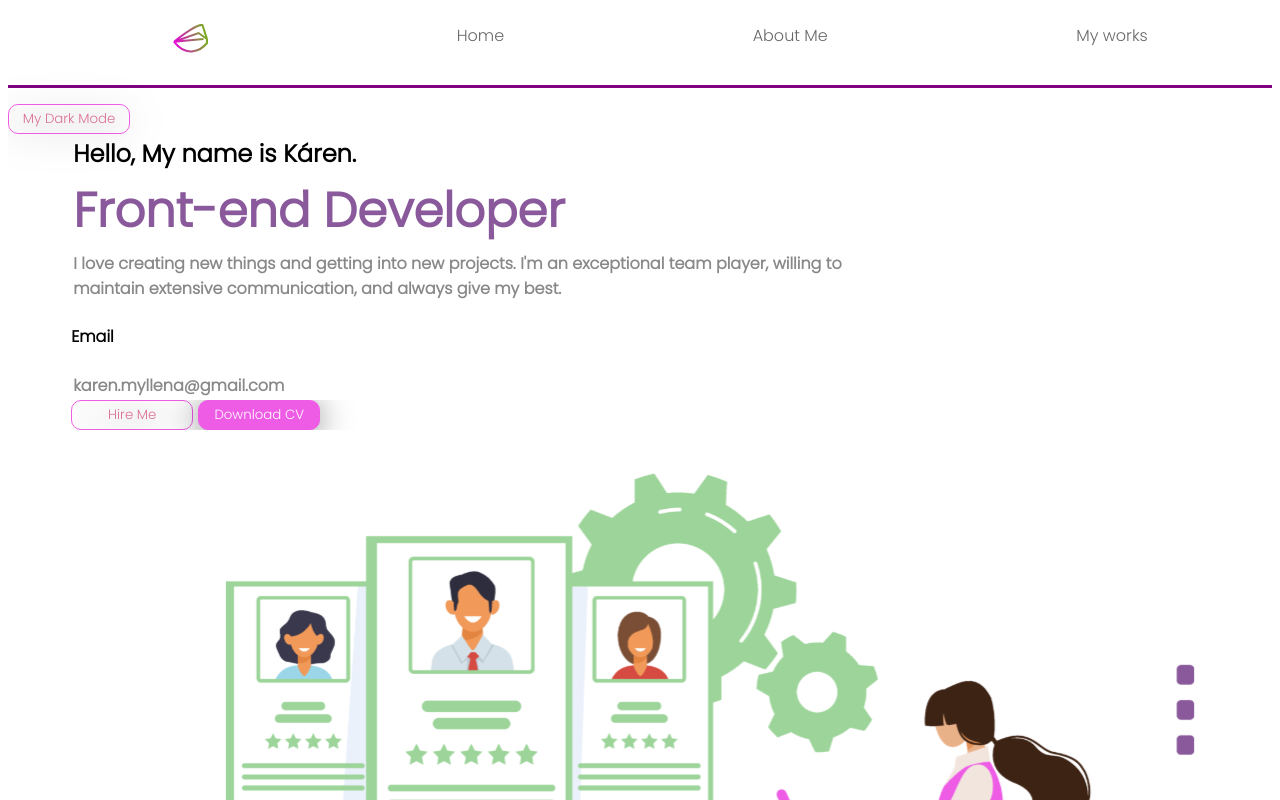
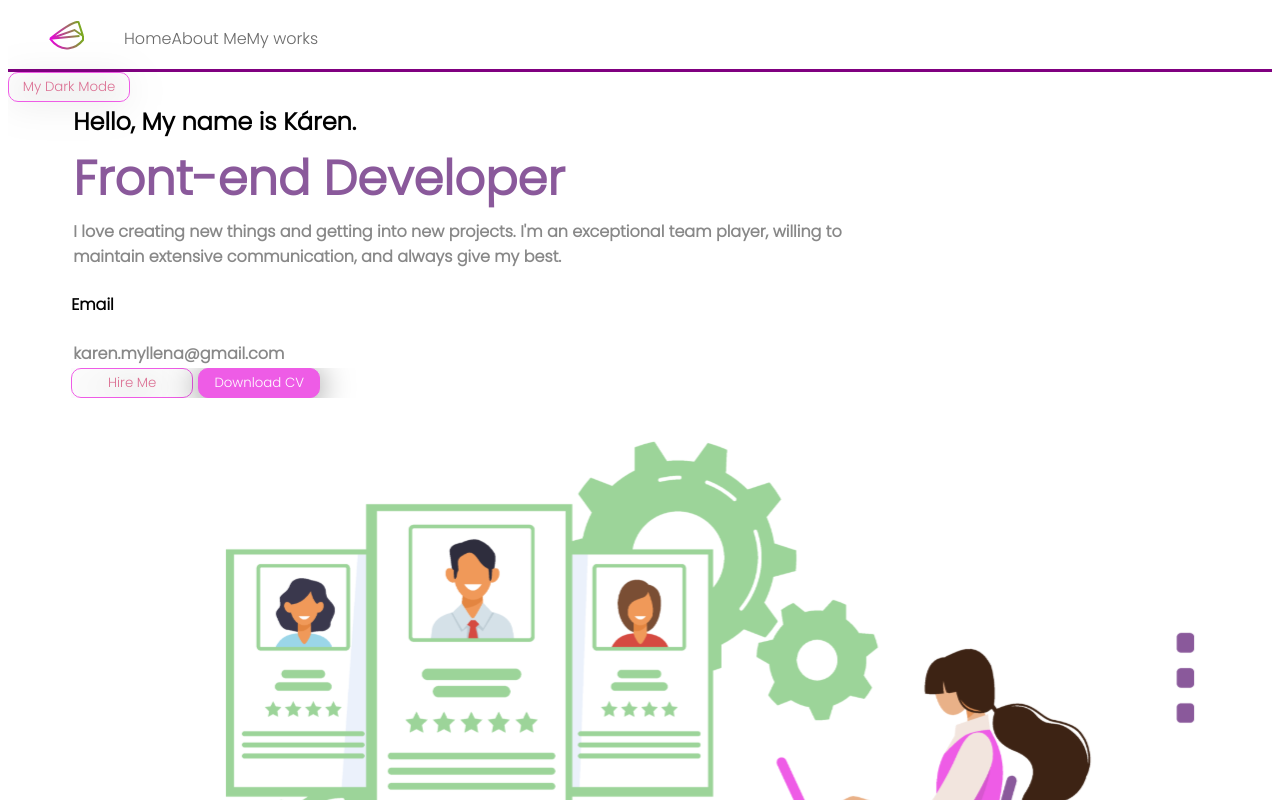
Before and after one commit to karenmscg/Portif-lio, a React (Create React App) app: page / in a window 1280 px wide. Shown: the top 800 px of the page. Built offline with nearby package versions, Linux system fonts and the light colour scheme.

Commit message:
começando o menu recursivo

```diff
--- a/src/App.js
+++ b/src/App.js
@@ -8,6 +8,7 @@ import { ThemeProvider } from "styled-components";
 import { lightTheme, darkTheme } from "./components/DarkMode";
 import { ThemeChanger } from "./components/DarkMode/ThemeStyles";
 import { Button } from "./components/HeroSection/HeroSection";
+import SideBar from "./components/SideBar";
 
 function App() {
   const [theme, setTheme] = useState("light");
@@ -21,6 +22,7 @@ function App() {
         <ThemeChanger>
           <GlobalStyle />
           <Navbar />
+          <SideBar />
           <Button onClick={() => themeToggler()}> My Dark Mode </Button>
           <HeroSection />
           <Footer />
--- a/src/components/HeroSection/HeroSection.js
+++ b/src/components/HeroSection/HeroSection.js
@@ -2,8 +2,6 @@ import styled from "styled-components";
 
 export const HeroContainer = styled.div`
   margin-left: 5%;
-  background-repeat: no-repeat;
-  background-size: 40%;
   display: flex;
   flex-direction: column;
 `;
@@ -22,7 +20,7 @@ export const Button = styled.button`
   filter: drop-shadow(0px 4px 16px rgba(0, 0, 0, 0.5));
   border-radius: 10px;
   margin-right: 5px;
-  overflow: hidden;
+  cursor: pointer;
 
   &:hover {
     color: black;
--- a/src/components/Menu/Menu.js
+++ b/src/components/Menu/Menu.js
@@ -1,25 +1,58 @@
 import styled from "styled-components";
-import { NavLink as Link } from "react-router-dom";
+import { Link as NavLink } from "react-router-dom";
 import { FaBars } from "react-icons/fa";
 
 export const Menu = styled.menu`
   height: 64px;
   top: 0px;
   width: 100%;
-  border-style:none none solid none;
+  border-style: none none solid none;
   border-bottom-color: purple;
   display: flex;
-  justify-content: space-around;
+  align-items: center;
+  margin:0;
+
+  @media screen and (max-width: 780px) {
+    transition: 0.8s all ease;
+  }
 `;
 
-export const NavLink = styled(Link)`
+export const MobileIcon = styled.div`
+  display: none;
+
+  @media screen and (max-width: 780px) {
+    display: inline-block;
+    position: absolute;
+    top: 0;
+    right: 0;
+    transform: translate(-100%, 60%);
+    font-size: 1.5rem;
+    cursor: pointer;
+    color: black;
+
+  }
+`;
+
+export const NavMenu = styled.ul`
+  justify-self: center;
+
+  @media screen and (max-width: 780px) {
+    transition: 0.8s all ease;
+    display: none;
+  }
+`;
+export const NavLinks = styled(NavLink)`
   font-size: 16px;
   line-height: 24px;
   color: #696969;
   text-decoration: none;
+  height: 64px;
 
+  &:hover {
+    text-decoration: underline;
+    color: purple;
+  }
 `;
-
 export const MenuIcon = styled.div`
   width: 33px;
   height: 26.48px;
--- a/src/components/Menu/index.js
+++ b/src/components/Menu/index.js
@@ -1,8 +1,9 @@
 import React from "react";
-import { Menu, NavLink } from "./Menu";
+import { Menu, NavLinks, MobileIcon, NavMenu } from "./Menu";
 import { useState } from "react";
-import {Link} from 'react-router-dom'
-import logo from '../../Images/Logo.svg'
+import { Link } from "react-router-dom";
+import logo from "../../Images/Logo.svg";
+import { FaBars } from "react-icons/fa";
 
 const Navbar = () => {
   const [menuToggle, setMenuToggle] = useState(false);
@@ -14,11 +15,16 @@ const Navbar = () => {
   return (
     <Menu>
       <Link onClick={MenuMobile}>
-        <img src={logo}/>
+        <img src={logo} />
       </Link>
-      <NavLink to="/">Home</NavLink>
-      <NavLink to="/about">About Me</NavLink>
-      <NavLink to="/works">My works</NavLink>
+      <MobileIcon>
+        <FaBars />
+      </MobileIcon>
+      <NavMenu>
+        <NavLinks to="/">Home</NavLinks>
+        <NavLinks to="/about">About Me</NavLinks>
+        <NavLinks to="/works">My works</NavLinks>
+      </NavMenu>
     </Menu>
   );
 };
--- a/src/components/SideBar/SideBar.js
+++ b/src/components/SideBar/SideBar.js
@@ -1 +1,38 @@
-import React from "react";
+import styled from "styled-components";
+import { FaTimes } from "react-icons/fa";
+import { Link } from "react-router-dom";
+
+export const MenuContainer = styled.aside`
+  position: fixed;
+  z-index: 2;
+  background-color: blueviolet;
+  display: grid;
+  align-items: center;
+  top: 0;
+  left: 0;
+  transition: 0.3s ease-in-out;
+  opacity: ${({ menuToggle }) => (menuToggle ? "100%" : "0")};
+  opacity: ${({ menuToggle }) => (menuToggle ? "0" : "-100%")};
+  z-index: 10;
+`;
+
+export const CloseIcon = styled(FaTimes)`
+  color: white;
+`;
+
+export const Icon = styled.div`
+  cursor: pointer;
+`;
+export const SideBarMenu = styled.div``;
+
+export const SideBarLink = styled(Link)`
+  display: flex;
+  align-items: center;
+  list-style: none;
+  transition: 0.2s ease-in-out;
+  cursor: pointer;
+
+  &:hover {
+      transition: 0.2s ease-in-out ;
+  }
+`;
--- a/src/components/SideBar/index.js
+++ b/src/components/SideBar/index.js
@@ -1,13 +1,22 @@
+import {
+  MenuContainer,
+  Icon,
+  CloseIcon,
+  SideBarLink,
+  SideBarMenu,
+} from "./SideBar";
+
 const SideBar = () => {
   return (
-    <SideBarContainer>
+    <MenuContainer>
       <Icon>
         <CloseIcon />
       </Icon>
       <SideBarMenu>
-        <SideBarLink to="/"></SideBarLink>
+        <SideBarLink to="/about">About Me</SideBarLink>
+        <SideBarLink to="/works">My Works</SideBarLink>
       </SideBarMenu>
-    </SideBarContainer>
+    </MenuContainer>
   );
 };
 
```
